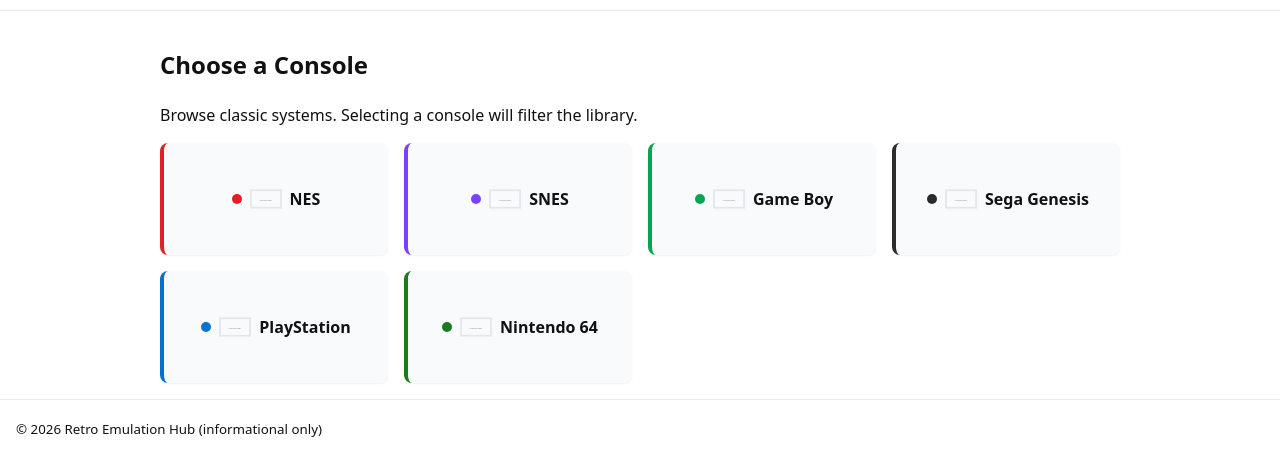
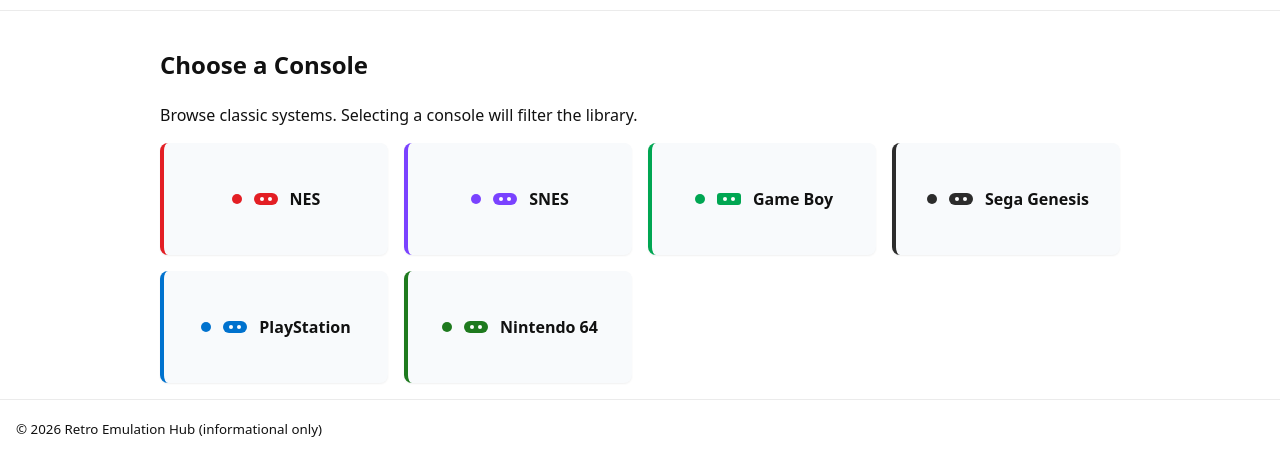
Before and after one commit to mloesche23/SpecDrivenTest, a website: page public/index.html in a window 1280 px wide. Shown: the part 102-578 px from the top of the page. Drawn offline with Linux system fonts and the light colour scheme.

Commit message:
Add console icons (SVG) and use them on landing page

```diff
--- a/public/index.html
+++ b/public/index.html
@@ -28,27 +28,27 @@
           <!-- Phase 3 (US1): Real console options -->
           <a class="card console-card console-nes" href="library.html?console=NES" aria-label="Browse NES titles">
             <span class="dot" aria-hidden="true"></span>
-            <img src="./assets/img/placeholder.svg" alt="NES icon" loading="lazy" /> NES
+            <img src="assets/img/console-nes.svg" alt="NES icon" loading="lazy" /> NES
           </a>
           <a class="card console-card console-snes" href="library.html?console=SNES" aria-label="Browse SNES titles">
             <span class="dot" aria-hidden="true"></span>
-            <img src="./assets/img/placeholder.svg" alt="SNES icon" loading="lazy" /> SNES
+            <img src="assets/img/console-snes.svg" alt="SNES icon" loading="lazy" /> SNES
           </a>
           <a class="card console-card console-gameboy" href="library.html?console=Game%20Boy" aria-label="Browse Game Boy titles">
             <span class="dot" aria-hidden="true"></span>
-            <img src="./assets/img/placeholder.svg" alt="Game Boy icon" loading="lazy" /> Game Boy
+            <img src="assets/img/console-gameboy.svg" alt="Game Boy icon" loading="lazy" /> Game Boy
           </a>
           <a class="card console-card console-genesis" href="library.html?console=Sega%20Genesis" aria-label="Browse Sega Genesis titles">
             <span class="dot" aria-hidden="true"></span>
-            <img src="./assets/img/placeholder.svg" alt="Sega Genesis icon" loading="lazy" /> Sega Genesis
+            <img src="assets/img/console-genesis.svg" alt="Sega Genesis icon" loading="lazy" /> Sega Genesis
           </a>
           <a class="card console-card console-ps1" href="library.html?console=PlayStation" aria-label="Browse PlayStation titles">
             <span class="dot" aria-hidden="true"></span>
-            <img src="./assets/img/placeholder.svg" alt="PlayStation icon" loading="lazy" /> PlayStation
+            <img src="assets/img/console-ps1.svg" alt="PlayStation icon" loading="lazy" /> PlayStation
           </a>
           <a class="card console-card console-n64" href="library.html?console=Nintendo%2064" aria-label="Browse Nintendo 64 titles">
             <span class="dot" aria-hidden="true"></span>
-            <img src="./assets/img/placeholder.svg" alt="Nintendo 64 icon" loading="lazy" /> Nintendo 64
+            <img src="assets/img/console-n64.svg" alt="Nintendo 64 icon" loading="lazy" /> Nintendo 64
           </a>
         </div>
       </section>
```
Also changed, not shown: public/assets/img/console-gameboy.svg (added), public/assets/img/console-genesis.svg (added), public/assets/img/console-n64.svg (added), public/assets/img/console-nes.svg (added), public/assets/img/console-ps1.svg (added), public/assets/img/console-snes.svg (added).
